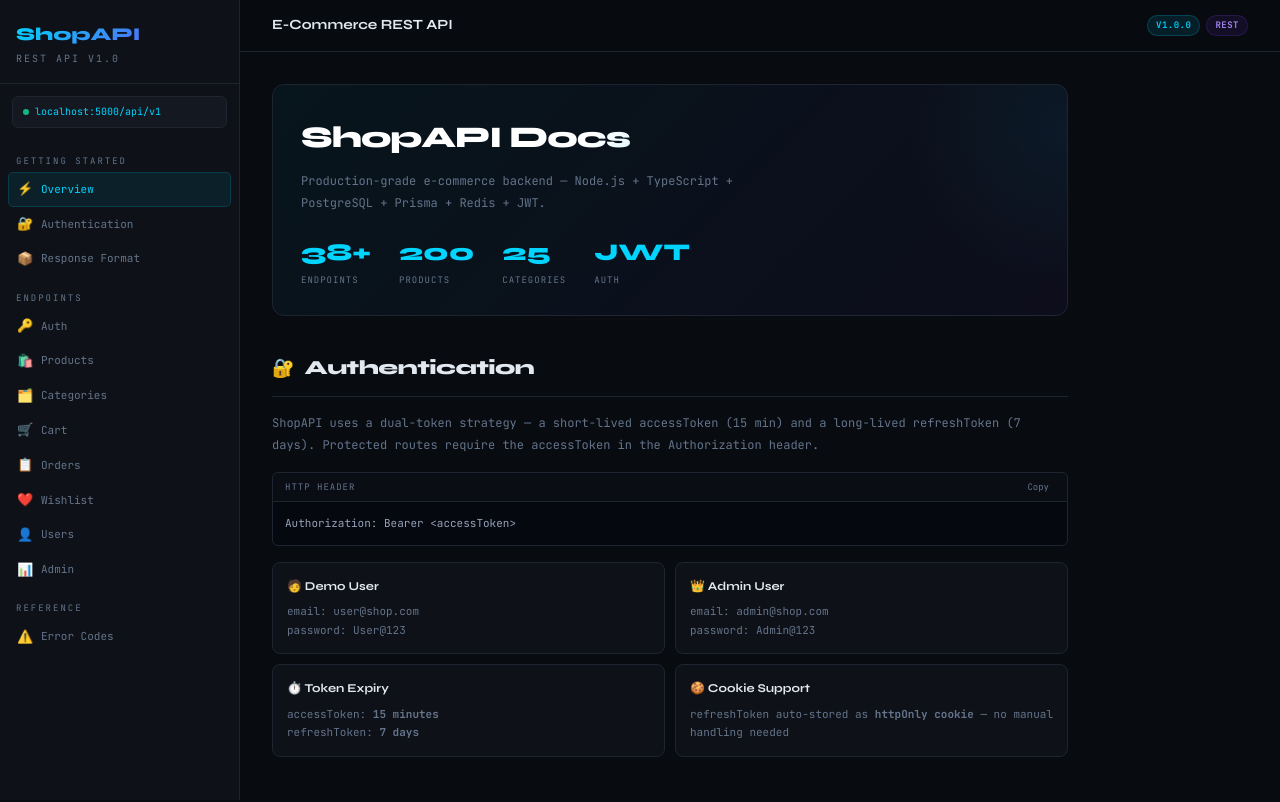
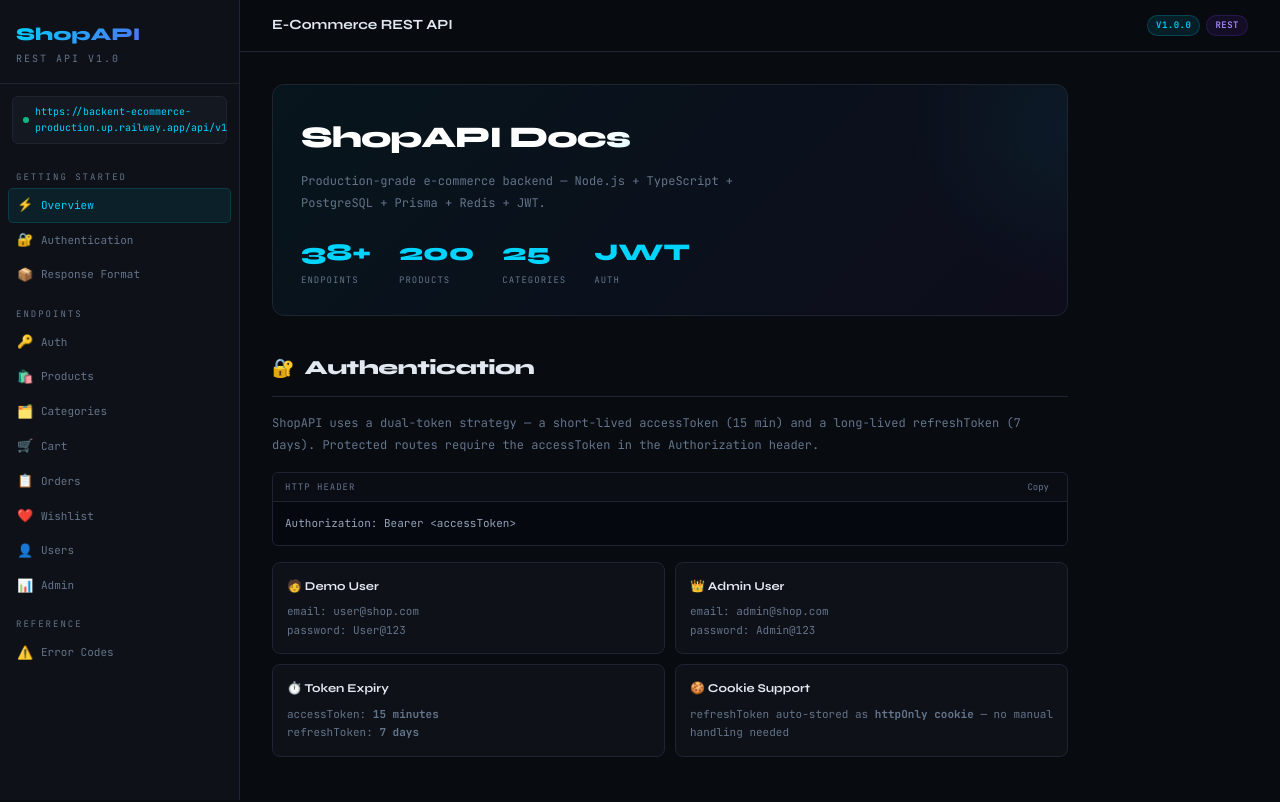
Before and after one commit to TCF-Amar/ecommerce-api-documentations, a React (Create React App) app: page / in a window 1280 px wide. Shown: the top 802 px of the page. Built offline with nearby package versions, Linux system fonts and the light colour scheme.

Commit message:
update base URL to production

```diff
--- a/src/components/Sidebar.jsx
+++ b/src/components/Sidebar.jsx
@@ -12,7 +12,7 @@ export default function Sidebar({ activeId, onNav }) {
 
       <div className={styles.baseUrl}>
         <span className={styles.dot} />
-        <span>localhost:5000/api/v1</span>
+        <span>https://backent-ecommerce-production.up.railway.app/api/v1</span>
       </div>
 
       <nav className={styles.nav}>
```
